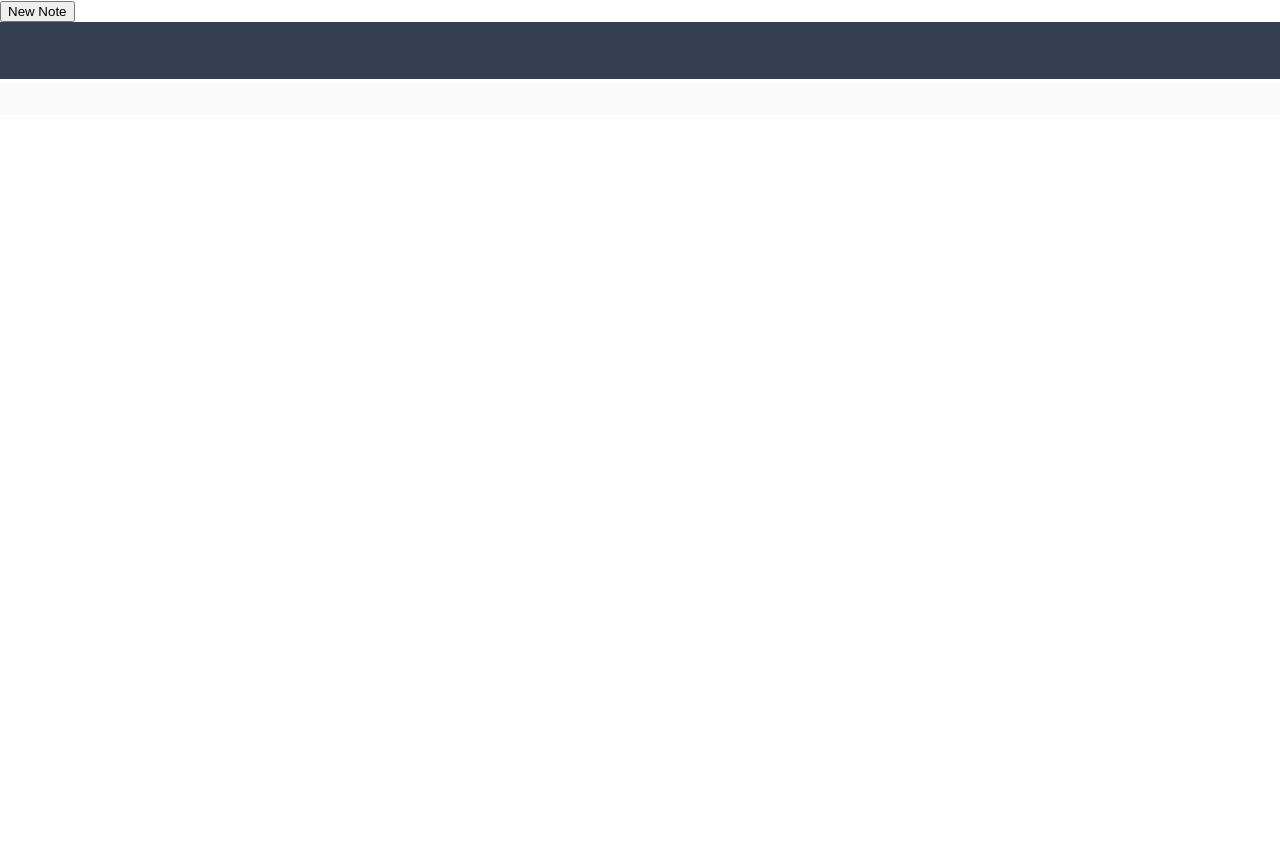
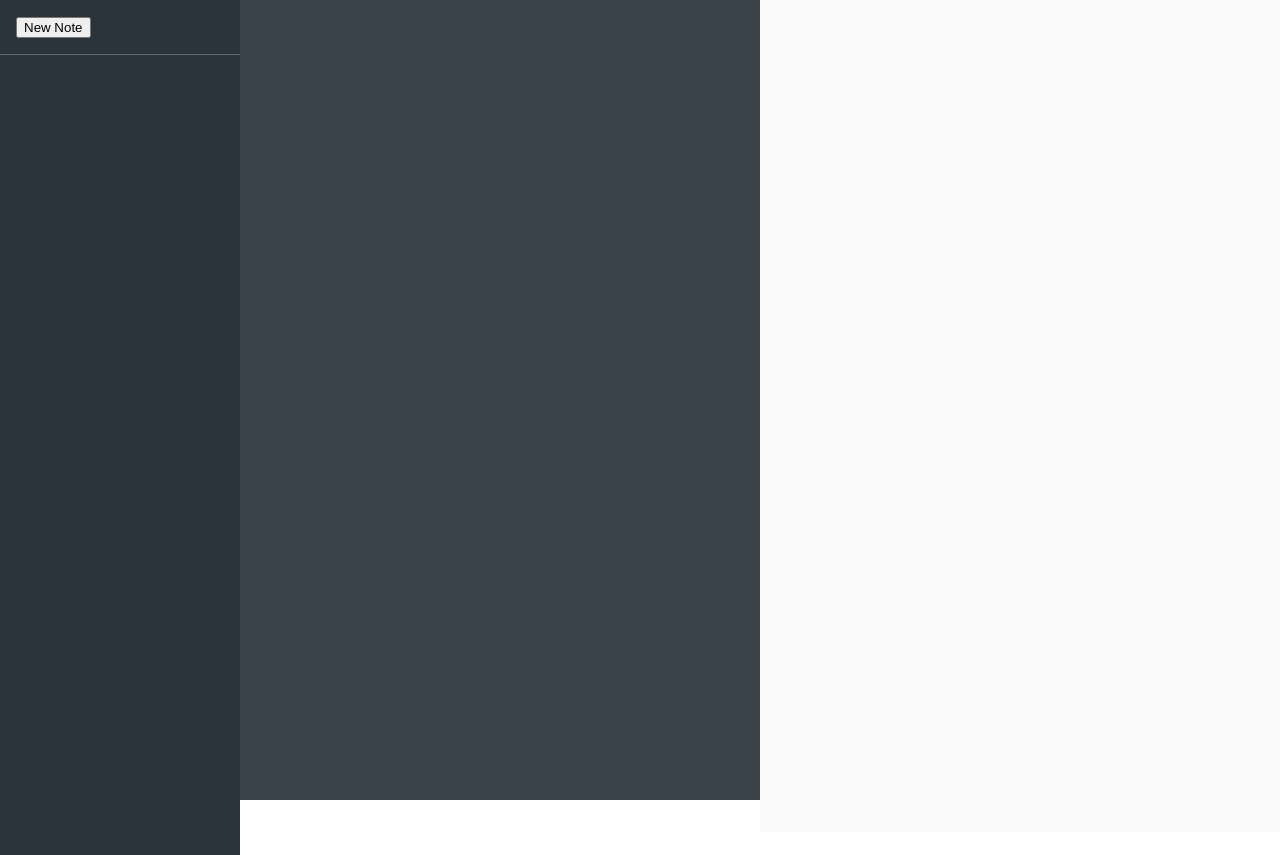
Before and after one commit to tanigaki39/react-memopad, a React (Create React App) app: page / in a window 1280 px wide. Both pictures are taken after a click on the button "New Note". Before the commit the page ends 800 px from the top, so only its background shows below. Built offline with nearby package versions, Linux system fonts and the light colour scheme.

Commit message:
style: スタイルを調整

```diff
--- a/src/App.tsx
+++ b/src/App.tsx
@@ -40,15 +40,23 @@ function App() {
   }, [notes]);
 
   return (
-    <div>
-      <div>
+    <div style={{ display: "flex", minHeight: "100vh" }}>
+      <div style={{ width: 240 }}>
+        <div
+          style={{
+            background: "hsl(210, 15%, 20%)",
+            padding: "1em",
+            borderBottom: "1px solid #666",
+          }}
+        >
+          <button onClick={handleClickNewNote}>New Note</button>
+        </div>
         <NoteList
           onClick={(id) => setCurrentNote(notes.find((item) => item.id === id))}
           data={notes}
         />
       </div>
-      <div>
-        <button onClick={handleClickNewNote}>New Note</button>
+      <div style={{ flex: 1 }}>
         {currentNote && (
           <Note data={currentNote} changeContent={handleChangeContent} />
         )}
--- a/src/components/Editor/index.module.css
+++ b/src/components/Editor/index.module.css
@@ -2,7 +2,7 @@
   color: #fff;
   width: 100%;
   height: 100%;
-  background: #344051;
+  background: hsl(208, 11%, 26%);
   border: 0;
   resize: none;
   outline: none;
--- /dev/null
+++ b/src/components/Note/index.module.css
@@ -0,0 +1,12 @@
+.root {
+  display: flex;
+  height: 100%;
+}
+
+.editor {
+  flex: 1;
+}
+
+.preview {
+  flex: 1;
+}
--- a/src/components/Note/index.tsx
+++ b/src/components/Note/index.tsx
@@ -1,6 +1,7 @@
 import * as React from "react";
 import Editor from "../Editor";
 import Preview from "../Preview";
+import styles from "./index.module.css";
 //____________________________________________
 //
 type NoteProps = {
@@ -14,11 +15,11 @@ type NoteProps = {
 //
 const Component: React.FC<NoteProps> = ({ data, changeContent }) => {
   return (
-    <div>
-      <div style={{ flex: 1 }}>
+    <div className={styles.root}>
+      <div className={styles.editor}>
         <Editor content={data.content} changeContent={changeContent} />
       </div>
-      <div style={{ flex: 1, overflowY: "auto" }}>
+      <div className={styles.preview}>
         <Preview content={data.content} />
       </div>
     </div>
--- /dev/null
+++ b/src/components/NoteList/index.module.css
@@ -0,0 +1,17 @@
+.root {
+  background: hsl(210, 15%, 20%);
+  height: 100%;
+}
+
+.item {
+  color: #fff;
+  cursor: pointer;
+  height: 70px;
+  padding: 1em;
+  word-break: break-all;
+  overflow-wrap: break-word;
+}
+
+.item:hover {
+  background: hsl(208, 11%, 26%);
+}
--- a/src/components/NoteList/index.tsx
+++ b/src/components/NoteList/index.tsx
@@ -1,4 +1,5 @@
 import * as React from "react";
+import styles from "./index.module.css";
 //____________________________________________
 //
 type NoteListProps = {
@@ -12,10 +13,14 @@ type NoteListProps = {
 //
 const Component: React.FC<NoteListProps> = ({ data, onClick }) => {
   return (
-    <div>
+    <div className={styles.root}>
       {data.map((item) => (
-        <div key={item.id} onClick={() => onClick(item.id)}>
-          <div>{item.content.substr(0, 30)}</div>
+        <div
+          className={styles.item}
+          key={item.id}
+          onClick={() => onClick(item.id)}
+        >
+          {item.content.substr(0, 30)}
         </div>
       ))}
     </div>
```
